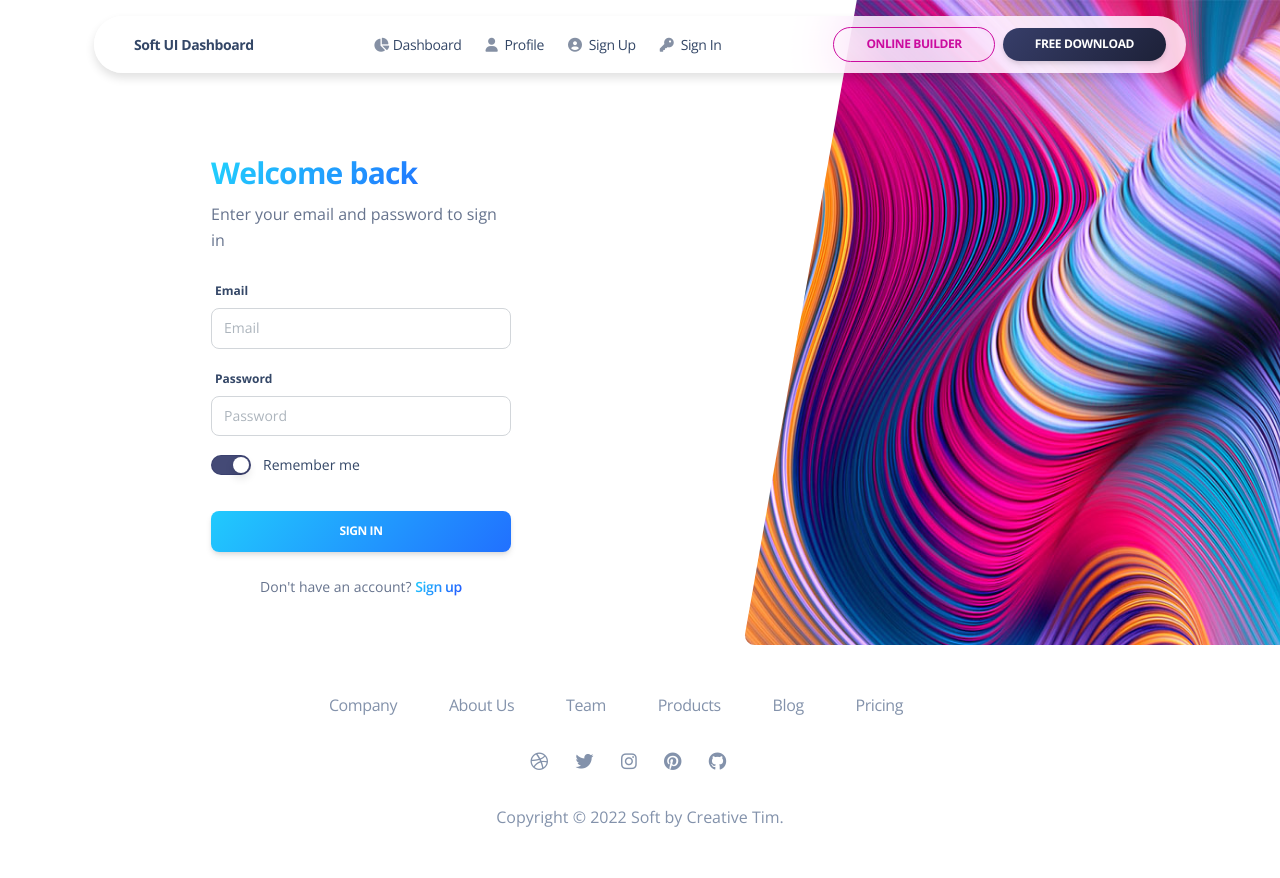
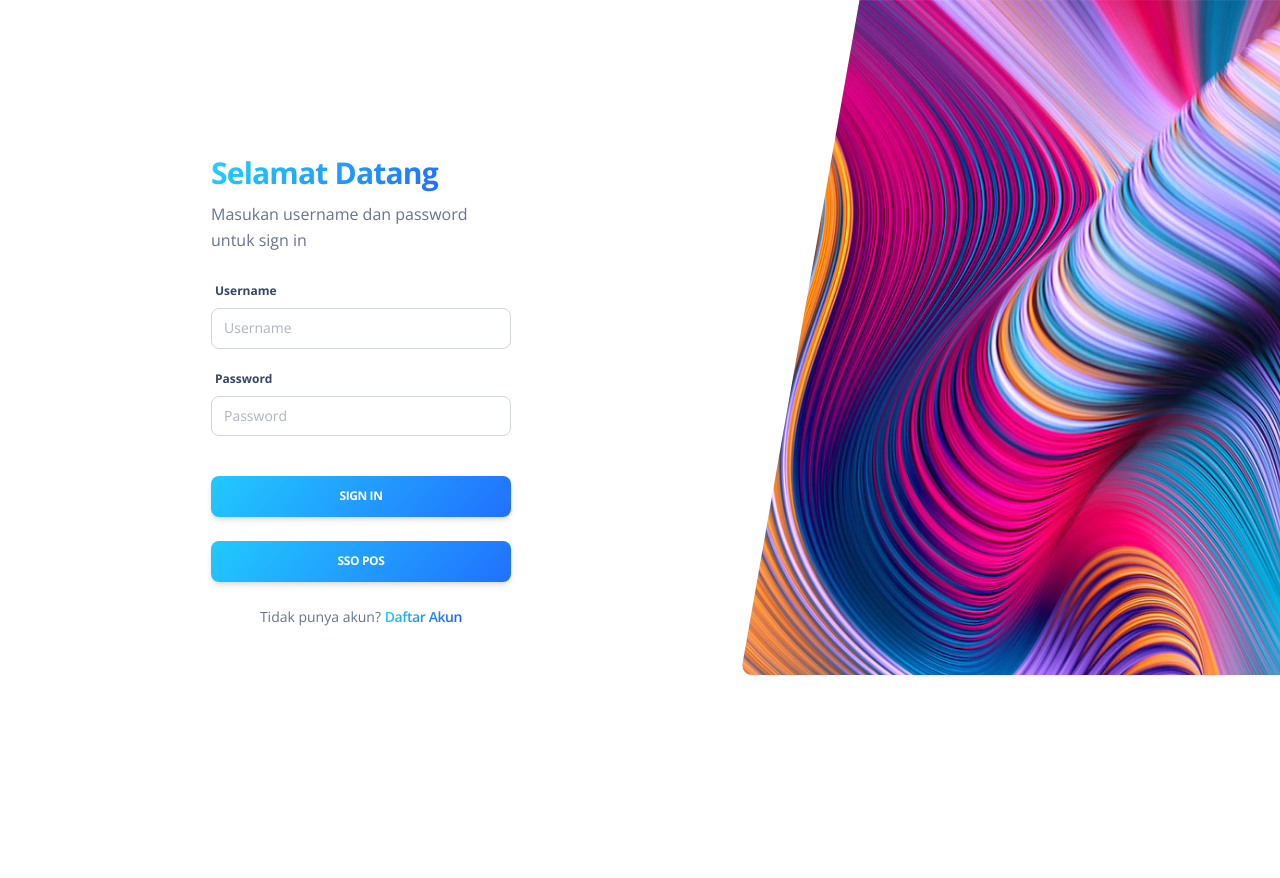
Before and after one commit to azamhizbul/KalimasFrontEnd, a website: page index.html in a window 1280 px wide. After the commit the page ends 800 px from the top, so only its background shows below. Drawn offline with nearby package versions, Linux system fonts and the light colour scheme.

Commit message:
update UI login

```diff
--- a/index.html
+++ b/index.html
@@ -1,17 +1,3 @@
-<!--
-=========================================================
-* Soft UI Dashboard - v1.0.4
-=========================================================
-
-* Product Page: https://www.creative-tim.com/product/soft-ui-dashboard
-* Copyright 2022 Creative Tim (https://www.creative-tim.com)
-* Licensed under MIT (https://www.creative-tim.com/license)
-* Coded by Creative Tim
-
-=========================================================
-
-* The above copyright notice and this permission notice shall be included in all copies or substantial portions of the Software.
--->
 <!DOCTYPE html>
 <html lang="en">
 
@@ -20,9 +6,7 @@
   <meta name="viewport" content="width=device-width, initial-scale=1, shrink-to-fit=no">
   <link rel="apple-touch-icon" sizes="76x76" href="assets/img/apple-icon.png">
   <link rel="icon" type="image/png" href="assets/img/favicon.png">
-  <title>
-    Soft UI Dashboard by Creative Tim
-  </title>
+  <title>PosHub</title>
   <!--     Fonts and icons     -->
   <link href="https://fonts.googleapis.com/css?family=Open+Sans:300,400,600,700" rel="stylesheet" />
   <!-- Nucleo Icons -->
@@ -40,56 +24,7 @@
     <div class="row">
       <div class="col-12">
         <!-- Navbar -->
-        <nav class="navbar navbar-expand-lg blur blur-rounded top-0 z-index-3 shadow position-absolute my-3 py-2 start-0 end-0 mx-4">
-          <div class="container-fluid pe-0">
-            <a class="navbar-brand font-weight-bolder ms-lg-0 ms-3 " href="pages/dashboard.html">
-              Soft UI Dashboard
-            </a>
-            <button class="navbar-toggler shadow-none ms-2" type="button" data-bs-toggle="collapse" data-bs-target="#navigation" aria-controls="navigation" aria-expanded="false" aria-label="Toggle navigation">
-              <span class="navbar-toggler-icon mt-2">
-                <span class="navbar-toggler-bar bar1"></span>
-                <span class="navbar-toggler-bar bar2"></span>
-                <span class="navbar-toggler-bar bar3"></span>
-              </span>
-            </button>
-            <div class="collapse navbar-collapse" id="navigation">
-              <ul class="navbar-nav mx-auto ms-xl-auto me-xl-7">
-                <li class="nav-item">
-                  <a class="nav-link d-flex align-items-center me-2 active" aria-current="page" href="pages/dashboard.html">
-                    <i class="fa fa-chart-pie opacity-6 text-dark me-1"></i>
-                    Dashboard
-                  </a>
-                </li>
-                <li class="nav-item">
-                  <a class="nav-link me-2" href="pages/profile.html">
-                    <i class="fa fa-user opacity-6 text-dark me-1"></i>
-                    Profile
-                  </a>
-                </li>
-                <li class="nav-item">
-                  <a class="nav-link me-2" href="pages/sign-up.html">
-                    <i class="fas fa-user-circle opacity-6 text-dark me-1"></i>
-                    Sign Up
-                  </a>
-                </li>
-                <li class="nav-item">
-                  <a class="nav-link me-2" href="pages/sign-in.html">
-                    <i class="fas fa-key opacity-6 text-dark me-1"></i>
-                    Sign In
-                  </a>
-                </li>
-              </ul>
-              <li class="nav-item d-flex align-items-center">
-                <a class="btn btn-round btn-sm mb-0 btn-outline-primary me-2" target="_blank" href="https://www.creative-tim.com/builder/soft-ui?ref=navbar-dashboard">Online Builder</a>
-              </li>
-              <ul class="navbar-nav d-lg-block d-none">
-                <li class="nav-item">
-                  <a href="https://www.creative-tim.com/product/soft-ui-dashboard" class="btn btn-sm btn-round mb-0 me-1 bg-gradient-dark">Free download</a>
-                </li>
-              </ul>
-            </div>
-          </div>
-        </nav>
+
         <!-- End Navbar -->
       </div>
     </div>
@@ -102,32 +37,31 @@
             <div class="col-xl-4 col-lg-5 col-md-6 d-flex flex-column mx-auto">
               <div class="card card-plain mt-8">
                 <div class="card-header pb-0 text-left bg-transparent">
-                  <h3 class="font-weight-bolder text-info text-gradient">Welcome back</h3>
-                  <p class="mb-0">Enter your email and password to sign in</p>
+                  <h3 class="font-weight-bolder text-info text-gradient">Selamat Datang</h3>
+                  <p class="mb-0">Masukan username dan password untuk sign in</p>
                 </div>
                 <div class="card-body">
                   <form role="form">
-                    <label>Email</label>
+                    <label>Username</label>
                     <div class="mb-3">
-                      <input type="email" class="form-control" placeholder="Email" aria-label="Email" aria-describedby="email-addon">
+                      <input type="text" class="form-control" placeholder="Username" aria-label="Username" aria-describedby="username-addon">
                     </div>
                     <label>Password</label>
                     <div class="mb-3">
-                      <input type="email" class="form-control" placeholder="Password" aria-label="Password" aria-describedby="password-addon">
-                    </div>
-                    <div class="form-check form-switch">
-                      <input class="form-check-input" type="checkbox" id="rememberMe" checked="">
-                      <label class="form-check-label" for="rememberMe">Remember me</label>
+                      <input type="password" class="form-control" placeholder="Password" aria-label="Password" aria-describedby="password-addon">
                     </div>
                     <div class="text-center">
                       <button type="button" class="btn bg-gradient-info w-100 mt-4 mb-0">Sign in</button>
+                    </div>
+                    <div class="text-center">
+                      <button type="button" class="btn bg-gradient-info w-100 mt-4 mb-0">SSO POS</button>
                     </div>
                   </form>
                 </div>
                 <div class="card-footer text-center pt-0 px-lg-2 px-1">
                   <p class="mb-4 text-sm mx-auto">
-                    Don't have an account?
-                    <a href="javascript:;" class="text-info text-gradient font-weight-bold">Sign up</a>
+                    Tidak punya akun?
+                    <a href="javascript:;" class="text-info text-gradient font-weight-bold">Daftar Akun</a>
                   </p>
                 </div>
               </div>
@@ -142,60 +76,6 @@
       </div>
     </section>
   </main>
-  <!-- -------- START FOOTER 3 w/ COMPANY DESCRIPTION WITH LINKS & SOCIAL ICONS & COPYRIGHT ------- -->
-  <footer class="footer py-5">
-    <div class="container">
-      <div class="row">
-        <div class="col-lg-8 mb-4 mx-auto text-center">
-          <a href="javascript:;" target="_blank" class="text-secondary me-xl-5 me-3 mb-sm-0 mb-2">
-            Company
-          </a>
-          <a href="javascript:;" target="_blank" class="text-secondary me-xl-5 me-3 mb-sm-0 mb-2">
-            About Us
-          </a>
-          <a href="javascript:;" target="_blank" class="text-secondary me-xl-5 me-3 mb-sm-0 mb-2">
-            Team
-          </a>
-          <a href="javascript:;" target="_blank" class="text-secondary me-xl-5 me-3 mb-sm-0 mb-2">
-            Products
-          </a>
-          <a href="javascript:;" target="_blank" class="text-secondary me-xl-5 me-3 mb-sm-0 mb-2">
-            Blog
-          </a>
-          <a href="javascript:;" target="_blank" class="text-secondary me-xl-5 me-3 mb-sm-0 mb-2">
-            Pricing
-          </a>
-        </div>
-        <div class="col-lg-8 mx-auto text-center mb-4 mt-2">
-          <a href="javascript:;" target="_blank" class="text-secondary me-xl-4 me-4">
-            <span class="text-lg fab fa-dribbble"></span>
-          </a>
-          <a href="javascript:;" target="_blank" class="text-secondary me-xl-4 me-4">
-            <span class="text-lg fab fa-twitter"></span>
-          </a>
-          <a href="javascript:;" target="_blank" class="text-secondary me-xl-4 me-4">
-            <span class="text-lg fab fa-instagram"></span>
-          </a>
-          <a href="javascript:;" target="_blank" class="text-secondary me-xl-4 me-4">
-            <span class="text-lg fab fa-pinterest"></span>
-          </a>
-          <a href="javascript:;" target="_blank" class="text-secondary me-xl-4 me-4">
-            <span class="text-lg fab fa-github"></span>
-          </a>
-        </div>
-      </div>
-      <div class="row">
-        <div class="col-8 mx-auto text-center mt-1">
-          <p class="mb-0 text-secondary">
-            Copyright © <script>
-              document.write(new Date().getFullYear())
-            </script> Soft by Creative Tim.
-          </p>
-        </div>
-      </div>
-    </div>
-  </footer>
-  <!-- -------- END FOOTER 3 w/ COMPANY DESCRIPTION WITH LINKS & SOCIAL ICONS & COPYRIGHT ------- -->
   <!--   Core JS Files   -->
   <script src="assets/js/core/popper.min.js"></script>
   <script src="assets/js/core/bootstrap.min.js"></script>
```
